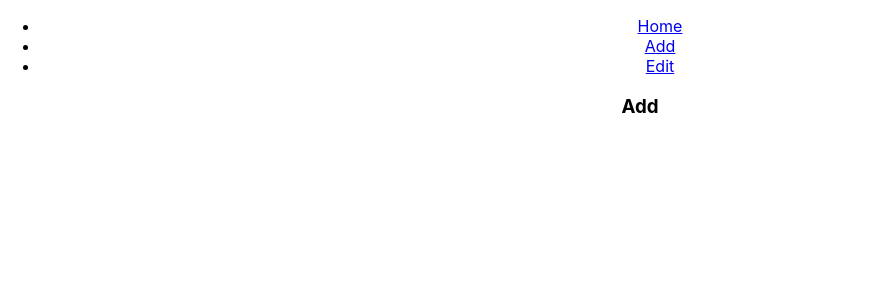
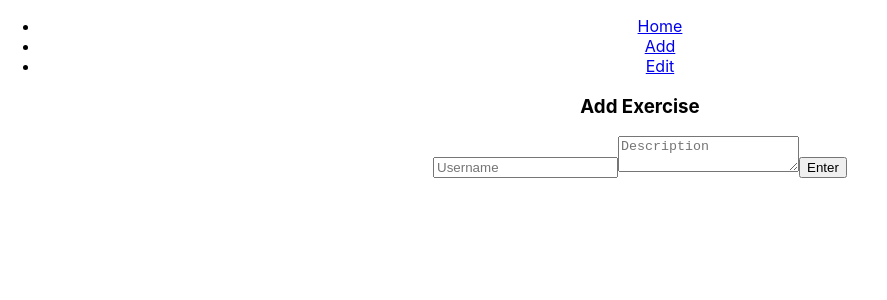
Before and after one commit to truptigaonkar/mern-exercise-tracker, a React (Create React App) app: page /add in a window 1280 px wide. Shown: the top 300 px of the page, without its empty margins (0-887 px from the left). Built offline with nearby package versions, Linux system fonts and the light colour scheme.

Commit message:
Component Add.js: Add exercise successfully

```diff
--- a/src/components/Add.js
+++ b/src/components/Add.js
@@ -1,12 +1,55 @@
 import React, { Component } from 'react';
 import { Helmet } from 'react-helmet';
+import axios from 'axios';
 
 class Add extends Component {
+  constructor(props) {
+    super(props);
+    this.state = {
+        username: '',
+        description: '',
+        errorMessage: ''
+    };
+}
+
+handleAdd(e) {
+  e.preventDefault();
+  axios.post('http://localhost:5000/exercises/add',
+  {
+    username: this.state.username,
+    description: this.state.description
+  })
+  .then((response) => {
+      console.log(response);
+      window.location = '/';
+  })
+  .catch((error) => {
+    if (error.response.status === 404) {
+    this.setState({
+      errorMessage: 'Something went wrong!'
+  });
+} else if (error.response.status === 400) {
+  this.setState({
+    errorMessage: 'Fill in all the fields'
+});
+}
+  });
+}
+
     render() {
+      const { errorMessage } = this.state;
+      const { username } = this.state;
+      const { description } = this.state;
         return (
           <>
             <Helmet><title>Add</title></Helmet>
-            <h3>Add</h3>
+            <h3>Add Exercise</h3>
+            <p style={{ color: 'red' }}>{errorMessage}</p>
+            <form onSubmit={this.handleAdd.bind(this)}>
+              <input type="text" name="username" value={username} placeholder="Username" onChange={(e) => this.setState({ username: e.target.value })} />
+              <textarea name="description" value={description} placeholder="Description" onChange={(e) => this.setState({ description: e.target.value })} />
+              <button type="submit">Enter</button>
+            </form>
           </>
         );
     }
```
